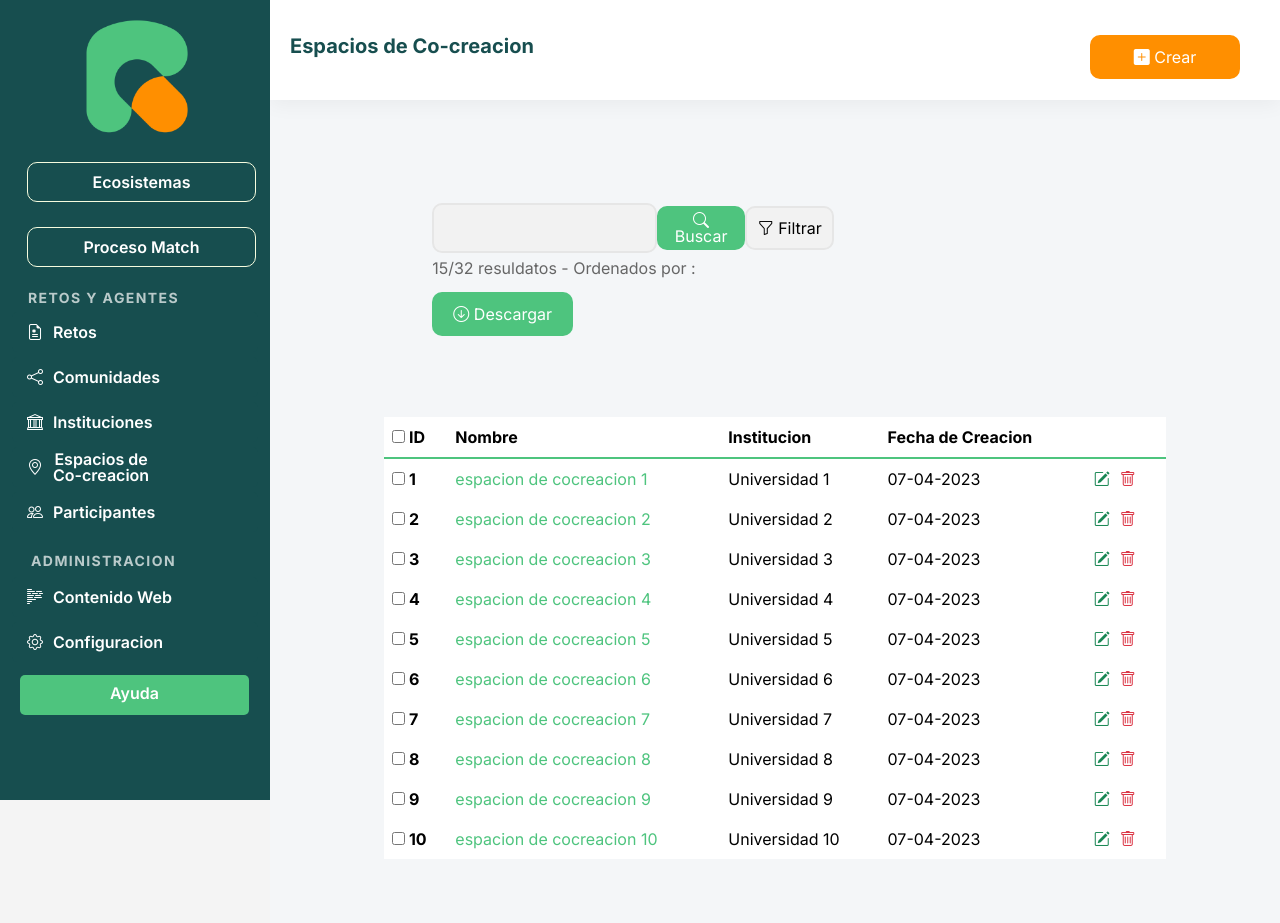
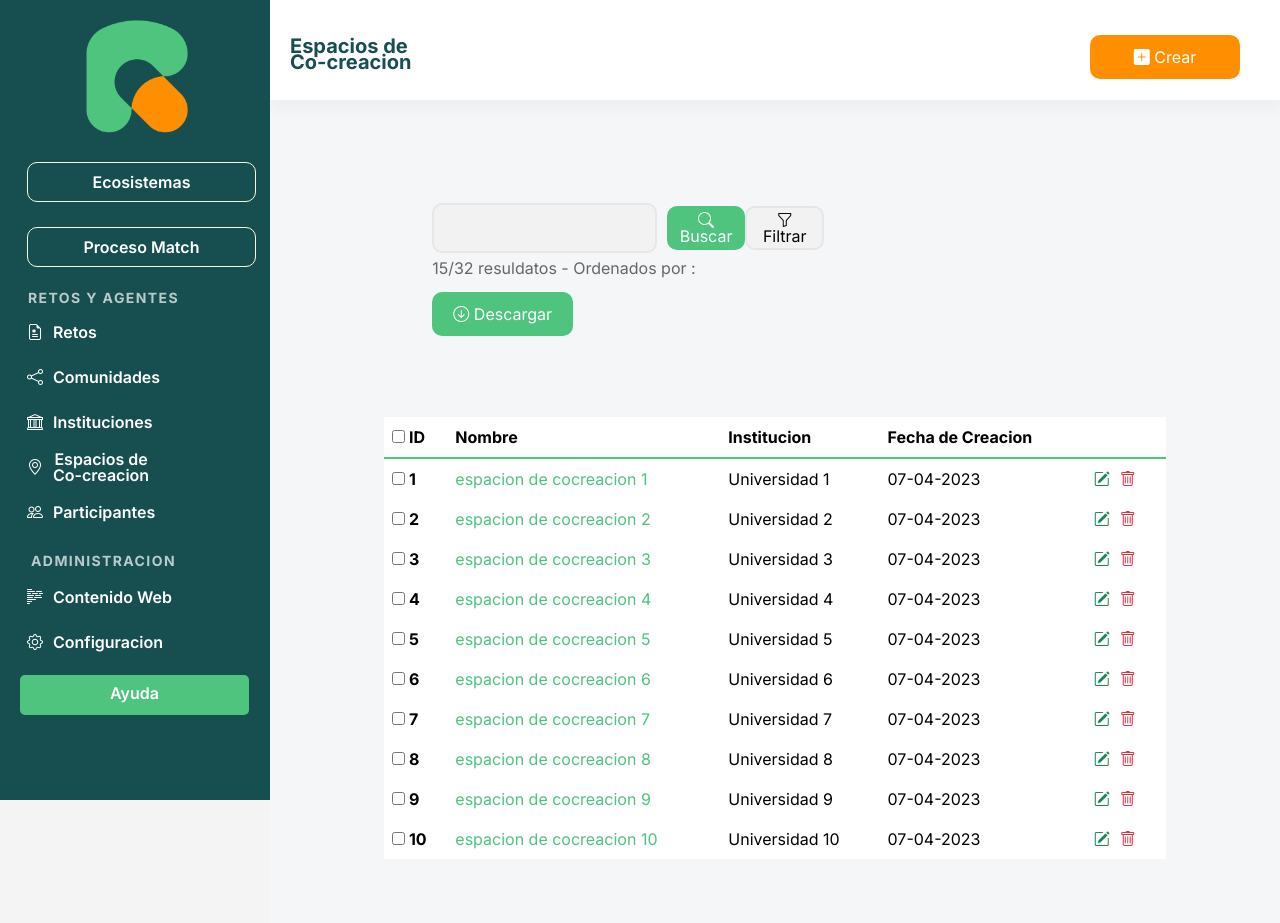
Before and after one commit to carlosDAC2020/retos_admin, a Django app: page /retos_admin/esp_co_creacion/ in a window 1280 px wide. Run offline with Django 4.2, Linux system fonts and the light colour scheme.

Commit message:
estilos de botones de filtros

```diff
--- a/retos_admin/templates/retos_admin/comunidades/comunidades.html
+++ b/retos_admin/templates/retos_admin/comunidades/comunidades.html
@@ -43,7 +43,7 @@
                             <input type="text" class="form-select impt" id="estado" placeholder="">
                           </div>
                           <!-- botones  del filtro -->
-                          <div class="col-md-3 d-flex " style="justify-content: space-evenly; padding: 10px 0px;">
+                          <div class="col-md-3 d-flex " style="justify-content: space-evenly; padding: 10px 10px;">
                               <button style="box-sizing: border-box;
                               width: 115px;
                               height: 44px;
--- a/retos_admin/templates/retos_admin/esp_co_creacion/esp_co_creacion.html
+++ b/retos_admin/templates/retos_admin/esp_co_creacion/esp_co_creacion.html
@@ -5,7 +5,9 @@
 <header class="d-flex justify-content-between w-100 heder_page">
 
 
-  <h1>Espacios de Co-creacion</h1>
+  <h1>Espacios de
+    <br>
+     Co-creacion</h1>
   <a href="{% url 'retos_admin:create_esp_co_creacion' %}"><button class="btn-create-reto"><i class="bi bi-plus-square-fill"></i> Crear</a></button></a>
 
 </header>
@@ -32,7 +34,7 @@
                             <input type="text" class="form-select impt" id="estado" placeholder="">
                           </div>
                           <!-- botones  del filtro -->
-                          <div class="col-md-3 d-flex " style="justify-content: space-evenly; padding: 10px 0px;">
+                          <div class="col-md-3 d-flex " style="justify-content: space-evenly; padding: 10px 10px;">
                               <button style="box-sizing: border-box;
                               width: 115px;
                               height: 44px;
--- a/retos_admin/templates/retos_admin/instituciones/instituciones.html
+++ b/retos_admin/templates/retos_admin/instituciones/instituciones.html
@@ -29,7 +29,7 @@
                         <input type="text" class="form-select impt" id="estado" placeholder="">
                       </div>
                       <!-- botones  del filtro -->
-                      <div class="col-md-3 d-flex " style="justify-content: space-evenly; padding: 10px 0px;">
+                      <div class="col-md-3 d-flex " style="justify-content: space-evenly; padding: 10px 10px;">
                           <button style="box-sizing: border-box;
                           width: 115px;
                           height: 44px;
--- a/retos_admin/templates/retos_admin/participantes/participantes.html
+++ b/retos_admin/templates/retos_admin/participantes/participantes.html
@@ -29,7 +29,7 @@
                           <input type="text" class="form-select impt" id="estado" placeholder="">
                         </div>
                         <!-- botones  del filtro -->
-                        <div class="col-md-3 d-flex " style="justify-content: space-evenly; padding: 10px 0px;">
+                        <div class="col-md-3 d-flex " style="justify-content: space-evenly; padding: 10px 10px;">
                             <button style="box-sizing: border-box;
                             width: 115px;
                             height: 44px;
--- a/retos_admin/templates/retos_admin/retos/retos.html
+++ b/retos_admin/templates/retos_admin/retos/retos.html
@@ -62,7 +62,7 @@
                               <input type="text" class="form-select impt" id="estado" placeholder="">
                             </div>
                             <!-- botones  del filtro -->
-                            <div class="col-md-3 d-flex " style="justify-content: space-evenly; padding: 10px 0px;">
+                            <div class="col-md-3 d-flex " style="justify-content: space-evenly; padding: 10px 10px;">
                                 <button style="box-sizing: border-box;
                                 width: 115px;
                                 height: 44px;
```
